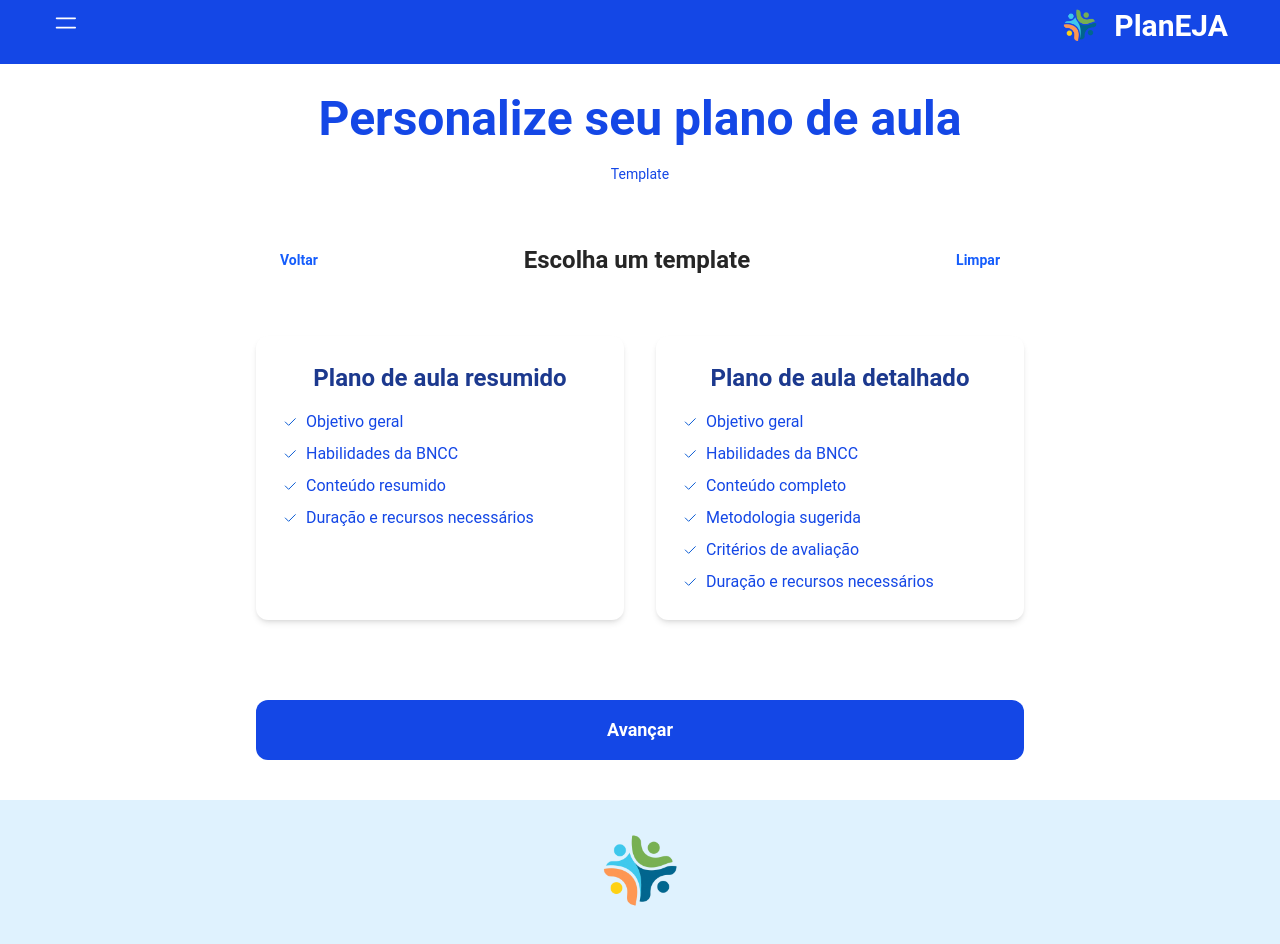
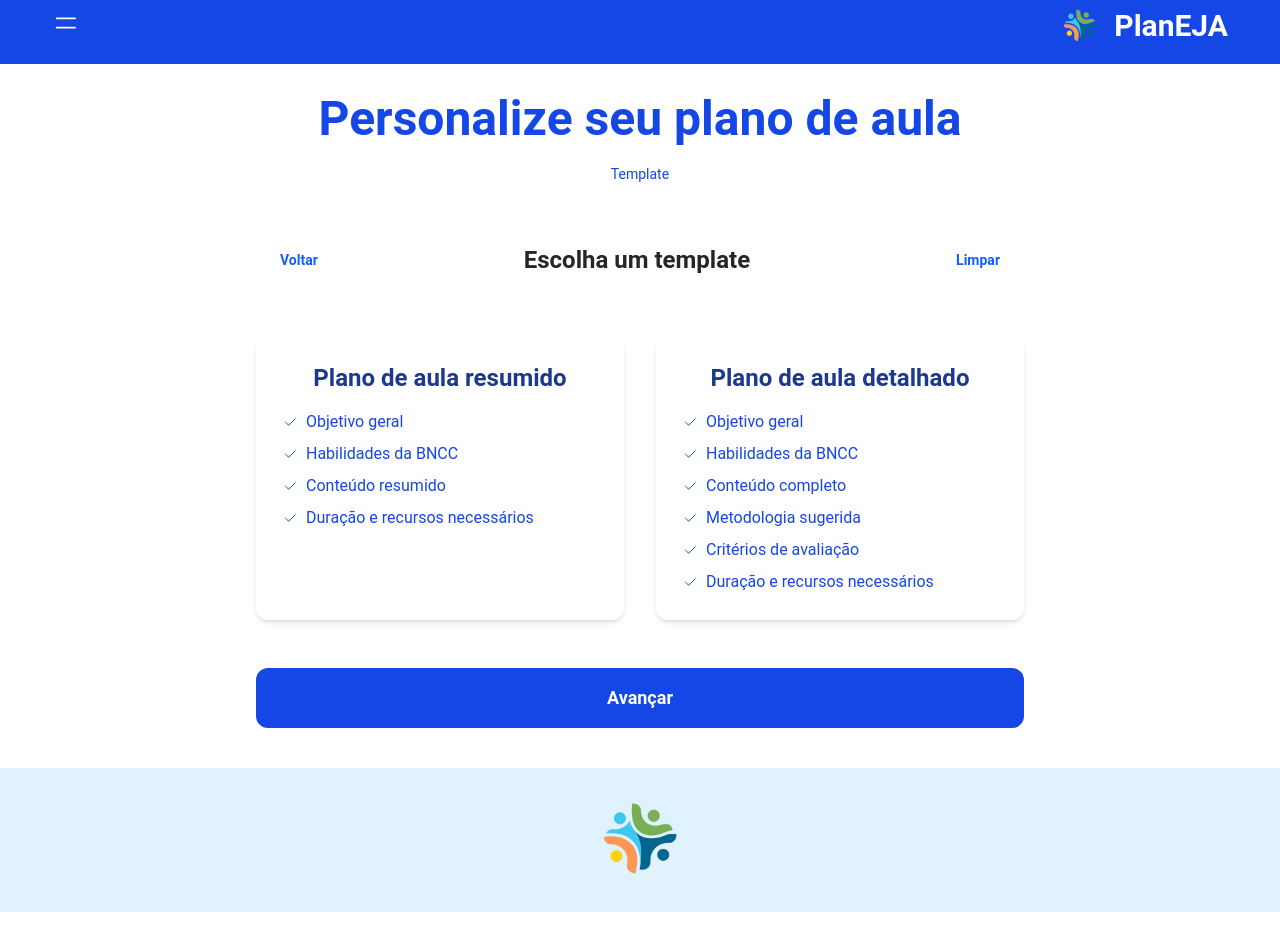
Before and after one commit to marinhotg/planeja, a Next.js app in the folder frontend/: page /template-selection in a window 1280 px wide. After the commit the page ends 912 px from the top, so only its background shows below. Built offline with nearby package versions, Linux system fonts and the light colour scheme; no server answers.

Commit message:
add validations

```diff
--- a/frontend/src/app/components/ui/ClassDefinitionForm.tsx
+++ b/frontend/src/app/components/ui/ClassDefinitionForm.tsx
@@ -20,6 +20,7 @@ export default function ClassDefinitionForm() {
   const [configurations, setConfigurations] = useState<ConfigurationResponse | null>(null); // Store fetched configurations
   const [loadingConfigs, setLoadingConfigs] = useState(true);
   const [errorConfigs, setErrorConfigs] = useState<string | null>(null);
+  const [formError, setFormError] = useState<string | null>(null);
 
   const router = useRouter();
 
@@ -68,6 +69,21 @@ export default function ClassDefinitionForm() {
   };
 
   const handleAdvance = () => {
+    if (
+      !selectedDiscipline ||
+      !selectedLevel ||
+      !selectedClassTheme ||
+      !classDuration ||
+      classDuration <= 0 ||
+      !classQuantity ||
+      classQuantity <= 0
+    ) {
+      setFormError("Por favor, preencha todos os campos obrigatórios.");
+      return;
+    }
+
+    setFormError(null);
+
     const classDefinitionData = {
       disciplina: selectedDiscipline,
       nivel: selectedLevel,
@@ -198,7 +214,10 @@ export default function ClassDefinitionForm() {
           onAddNewOption={handleAddNewResource}
         />
 
-      <Button className="w-full mt-8" onClick={handleAdvance}>Avançar</Button>
+        <div className="w-full">
+          {formError && <p className="text-red-500 text-sm mb-8 text-center">{formError}</p>}
+          <Button className="w-full" onClick={handleAdvance}>Avançar</Button>
+        </div>
       </div>
     </>
   );
--- a/frontend/src/app/components/ui/ClassProfileForm.tsx
+++ b/frontend/src/app/components/ui/ClassProfileForm.tsx
@@ -25,6 +25,7 @@ export default function ClassProfileForm() {
   const [configurations, setConfigurations] = useState<ConfigurationResponse | null>(null);
   const [loadingConfigs, setLoadingConfigs] = useState(true);
   const [errorConfigs, setErrorConfigs] = useState<string | null>(null);
+  const [formError, setFormError] = useState<string | null>(null);
 
   const router = useRouter();
 
@@ -110,10 +111,17 @@ export default function ClassProfileForm() {
   };
 
   const handleAdvance = () => {
-    if (saveProfile && profileNameInput.trim() === '') {
-      alert("Por favor, insira um nome para o perfil.");
+    if (!classSize || classSize <= 0) {
+      setFormError("Por favor, preencha o tamanho da turma.");
       return;
     }
+
+    if (saveProfile && profileNameInput.trim() === '') {
+      setFormError("Por favor, insira um nome para o perfil.");
+      return;
+    }
+
+    setFormError(null);
 
     const classProfileData = {
       tamanho: classSize,
@@ -232,7 +240,10 @@ export default function ClassProfileForm() {
           </div>
         )}
 
-        <Button className="w-full mt-8" onClick={handleAdvance}>Avançar</Button>
+        <div className="w-full">
+          {formError && <p className="text-red-500 text-sm mb-8 text-center">{formError}</p>}
+          <Button className="w-full" onClick={handleAdvance}>Avançar</Button>
+        </div>
       </div>
 
       <ProfileSelectionModal
--- a/frontend/src/app/components/ui/TemplateSelectionForm.tsx
+++ b/frontend/src/app/components/ui/TemplateSelectionForm.tsx
@@ -9,6 +9,7 @@ import { useRouter } from 'next/navigation';
 
 export default function TemplateSelectionForm() {
   const [selectedTemplate, setSelectedTemplate] = useState<string | null>(null);
+  const [error, setError] = useState<string | null>(null);
   const router = useRouter();
 
   const handleTemplateClick = (template: string) => {
@@ -16,6 +17,10 @@ export default function TemplateSelectionForm() {
   };
 
   const handleAdvance = () => {
+    if (!selectedTemplate) {
+      setError("Por favor, selecione um template para avançar.");
+      return;
+    }
     // Logic to save selected template if needed
     router.push('/class-definition');
   };
@@ -87,7 +92,10 @@ export default function TemplateSelectionForm() {
           </ul>
         </div>
       </div>
-      <Button className="w-full mt-8" onClick={handleAdvance}>Avançar</Button>
+      <div className="w-full">
+        {error && <p className="text-red-500 text-sm mb-8 text-center">{error}</p>}
+        <Button className="w-full" onClick={handleAdvance}>Avançar</Button>
+      </div>
     </>
   );
 }
```
